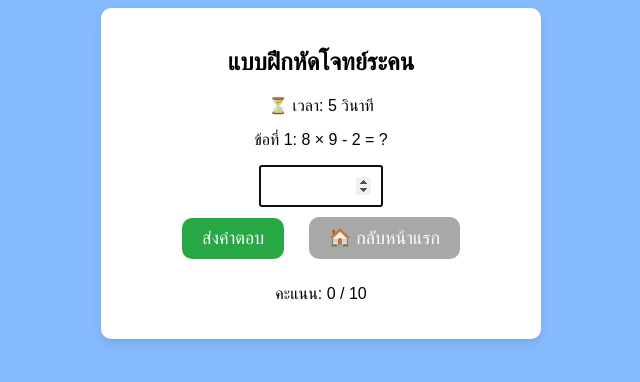
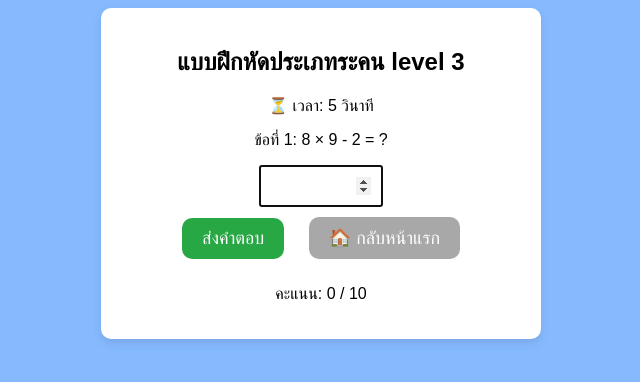
Before and after one commit to turbocalculation/mathsgame, a plain HTML site: page mix3.html in a window 1280 px wide. Shown: the whole page, without its empty margins (319-959 px from the left). Drawn offline with Linux system fonts and the light colour scheme.

Commit message:
Update mix3.html

```diff
--- a/mix3.html
+++ b/mix3.html
@@ -3,7 +3,7 @@
 <head>
     <meta charset="UTF-8">
     <meta name="viewport" content="width=device-width, initial-scale=1.0">
-    <title>แบบฝึกหัดโจทย์ระคน</title>
+    <title>แบบฝึกหัดประเภทระคน level3</title>
     <style>
         body {
             font-family: 'Sarabun', sans-serif;
@@ -39,7 +39,7 @@
 </head>
 <body>
     <div class="container">
-        <h2>แบบฝึกหัดโจทย์ระคน</h2>
+        <h2>แบบฝึกหัดประเภทระคน level 3</h2>
         <p id="timer">⏳ เวลา: 0 วินาที</p>
         <p id="question">Loading...</p>
         <input type="number" id="answer" />
@@ -63,7 +63,6 @@
             }, 1000);
         }
         function generateQuestions() {
-            questions = [];
             questions = [];
             for (let i = 0; i < 10; i++) {
                 let num1 = Math.floor(Math.random() * 10) + 1;
```
